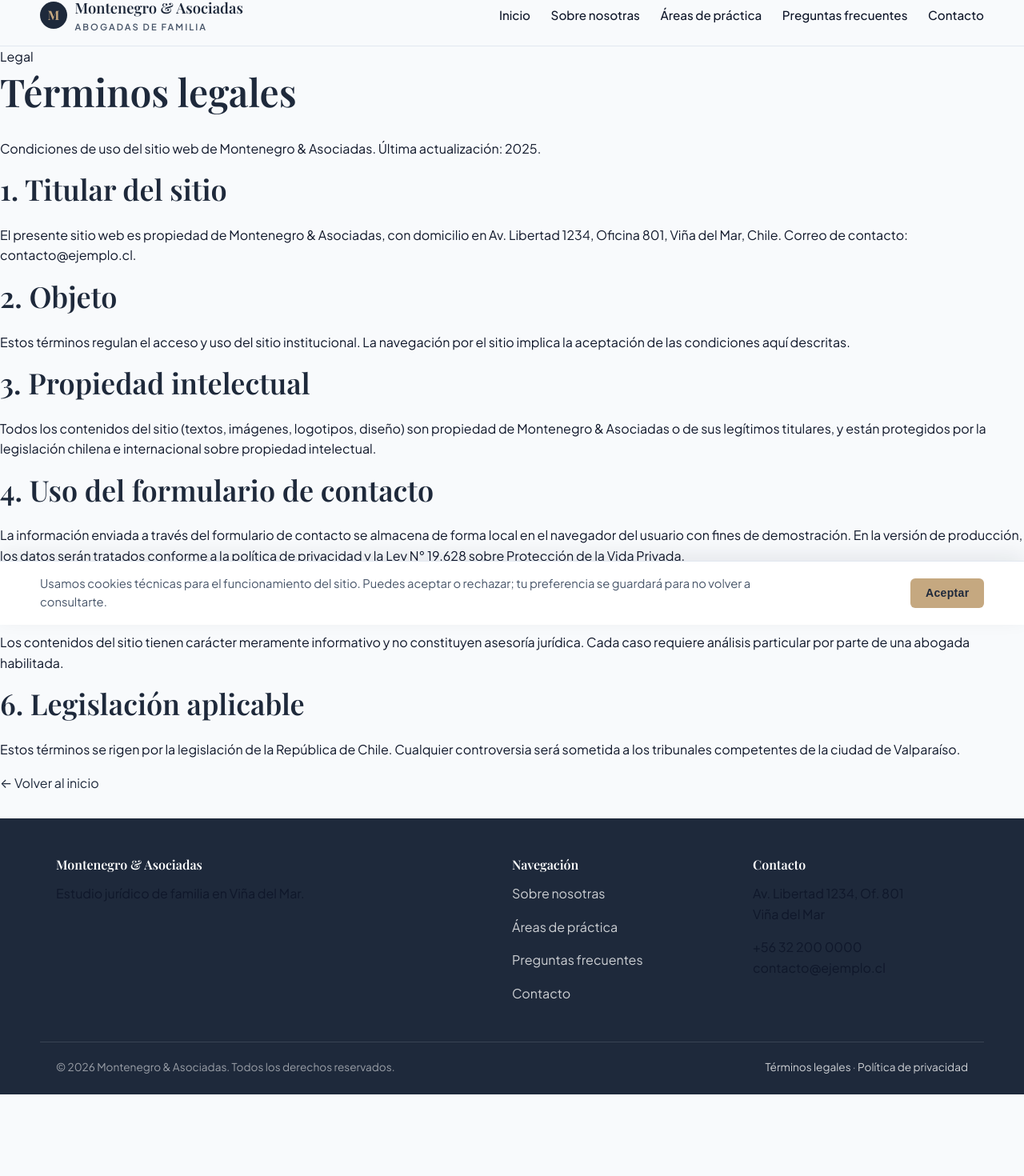
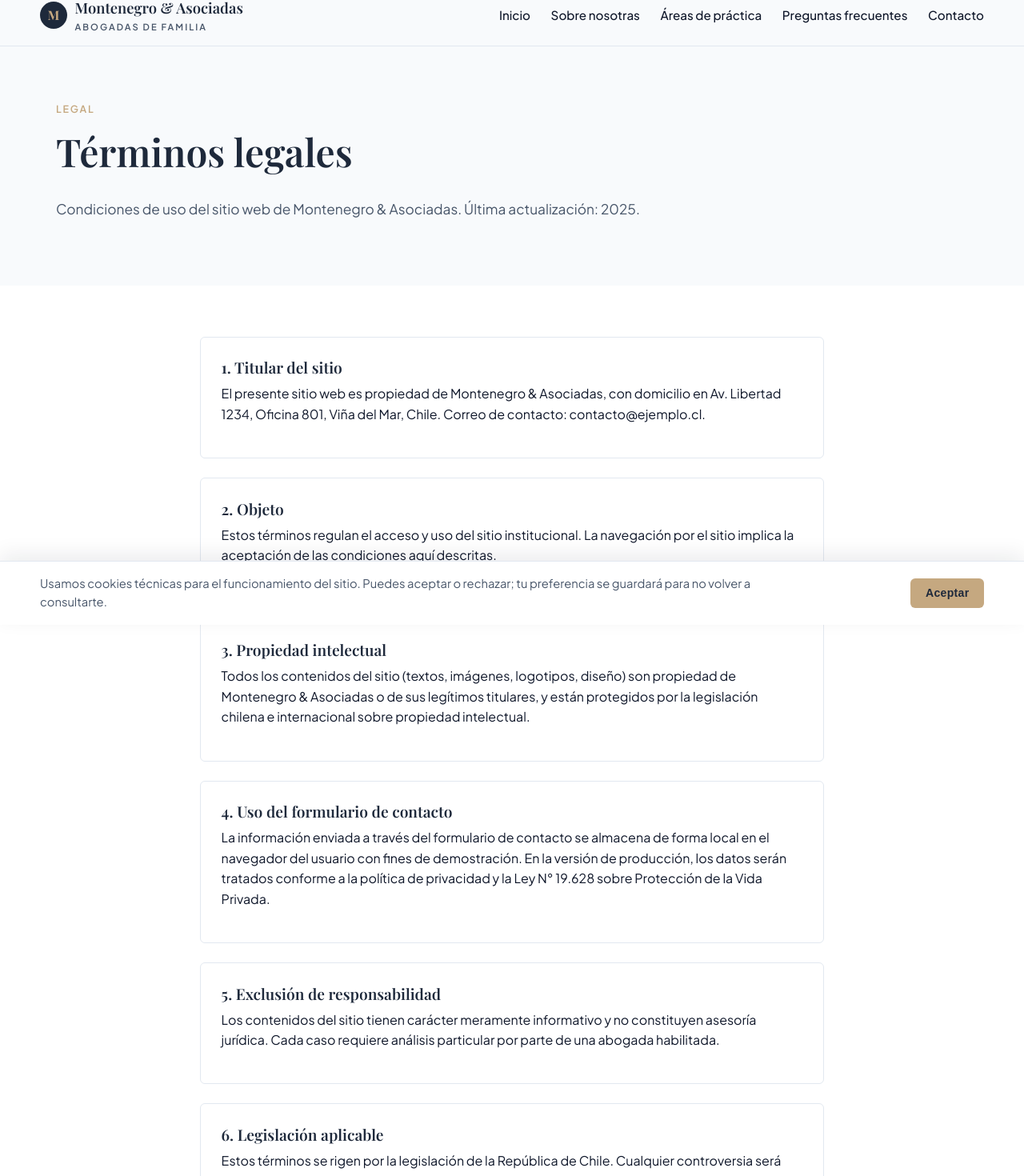
Before and after one commit to Gertecin/261012-EstudioJuridicoChile, a React (Vite) app: page /261012-EstudioJuridicoChile/terminos-legales in a window 1280 px wide. Shown: the part 19-1489 px from the top of the page at 80% size. Before the commit the page ends 1387 px from the top, so only its background shows below. Built offline with nearby package versions, Linux system fonts and the light colour scheme.

Commit message:
Refactor TerminosLegales component structure

```diff
--- a/src/pages/TerminosLegales.jsx
+++ b/src/pages/TerminosLegales.jsx
@@ -3,48 +3,42 @@ import { Link } from 'react-router-dom'
 export default function TerminosLegales() {
   return (
     <>
-      <section className="py-16">
-        <div className="max-w-site mx-auto px-5">
-          <span className="inline-block uppercase tracking-widest text-xs font-semibold text-dorado mb-2">Legal</span>
-          <h1 className="text-4xl md:text-5xl font-serif mb-4">Términos legales</h1>
-          <p className="text-pizarra text-lg max-w-2xl">Condiciones de uso del sitio web de Montenegro & Asociadas. Última actualización: 2025.</p>
+      <section className="section">
+        <div className="container">
+          <span className="eyebrow">Legal</span>
+          <h1>Términos legales</h1>
+          <p className="lead">Condiciones de uso del sitio web de Montenegro {'&'} Asociadas. Última actualización: 2025.</p>
         </div>
       </section>
 
-      <section className="py-16 bg-white">
-        <div className="max-w-3xl mx-auto px-5 space-y-8 text-pizarra">
-          <div>
-            <h2 className="text-2xl font-serif text-petroleo mb-2">1. Titular del sitio</h2>
-            <p>El presente sitio web es propiedad de Montenegro & Asociadas, con domicilio en Av. Libertad 1234, Oficina 801, Viña del Mar, Chile. Correo de contacto: contacto@ejemplo.cl.</p>
+      <section className="section section-alt">
+        <div className="container" style={{ maxWidth: '820px' }}>
+          <div className="card" style={{ marginBottom: '1.5rem' }}>
+            <h3 style={{ fontSize: '1.2rem', marginBottom: '.5rem' }}>1. Titular del sitio</h3>
+            <p>El presente sitio web es propiedad de Montenegro {'&'} Asociadas, con domicilio en Av. Libertad 1234, Oficina 801, Viña del Mar, Chile. Correo de contacto: contacto@ejemplo.cl.</p>
           </div>
-
-          <div>
-            <h2 className="text-2xl font-serif text-petroleo mb-2">2. Objeto</h2>
+          <div className="card" style={{ marginBottom: '1.5rem' }}>
+            <h3 style={{ fontSize: '1.2rem', marginBottom: '.5rem' }}>2. Objeto</h3>
             <p>Estos términos regulan el acceso y uso del sitio institucional. La navegación por el sitio implica la aceptación de las condiciones aquí descritas.</p>
           </div>
-
-          <div>
-            <h2 className="text-2xl font-serif text-petroleo mb-2">3. Propiedad intelectual</h2>
-            <p>Todos los contenidos del sitio (textos, imágenes, logotipos, diseño) son propiedad de Montenegro & Asociadas o de sus legítimos titulares, y están protegidos por la legislación chilena e internacional sobre propiedad intelectual.</p>
+          <div className="card" style={{ marginBottom: '1.5rem' }}>
+            <h3 style={{ fontSize: '1.2rem', marginBottom: '.5rem' }}>3. Propiedad intelectual</h3>
+            <p>Todos los contenidos del sitio (textos, imágenes, logotipos, diseño) son propiedad de Montenegro {'&'} Asociadas o de sus legítimos titulares, y están protegidos por la legislación chilena e internacional sobre propiedad intelectual.</p>
           </div>
-
-          <div>
-            <h2 className="text-2xl font-serif text-petroleo mb-2">4. Uso del formulario de contacto</h2>
+          <div className="card" style={{ marginBottom: '1.5rem' }}>
+            <h3 style={{ fontSize: '1.2rem', marginBottom: '.5rem' }}>4. Uso del formulario de contacto</h3>
             <p>La información enviada a través del formulario de contacto se almacena de forma local en el navegador del usuario con fines de demostración. En la versión de producción, los datos serán tratados conforme a la política de privacidad y la Ley N° 19.628 sobre Protección de la Vida Privada.</p>
           </div>
-
-          <div>
-            <h2 className="text-2xl font-serif text-petroleo mb-2">5. Exclusión de responsabilidad</h2>
+          <div className="card" style={{ marginBottom: '1.5rem' }}>
+            <h3 style={{ fontSize: '1.2rem', marginBottom: '.5rem' }}>5. Exclusión de responsabilidad</h3>
             <p>Los contenidos del sitio tienen carácter meramente informativo y no constituyen asesoría jurídica. Cada caso requiere análisis particular por parte de una abogada habilitada.</p>
           </div>
-
-          <div>
-            <h2 className="text-2xl font-serif text-petroleo mb-2">6. Legislación aplicable</h2>
+          <div className="card" style={{ marginBottom: '1.5rem' }}>
+            <h3 style={{ fontSize: '1.2rem', marginBottom: '.5rem' }}>6. Legislación aplicable</h3>
             <p>Estos términos se rigen por la legislación de la República de Chile. Cualquier controversia será sometida a los tribunales competentes de la ciudad de Valparaíso.</p>
           </div>
-
-          <div className="pt-4 border-t border-borde">
-            <Link to="/" className="text-dorado-hover font-semibold hover:underline">← Volver al inicio</Link>
+          <div style={{ textAlign: 'center', marginTop: '2rem' }}>
+            <Link to="/" className="btn btn-outline">← Volver al inicio</Link>
           </div>
         </div>
       </section>
```
